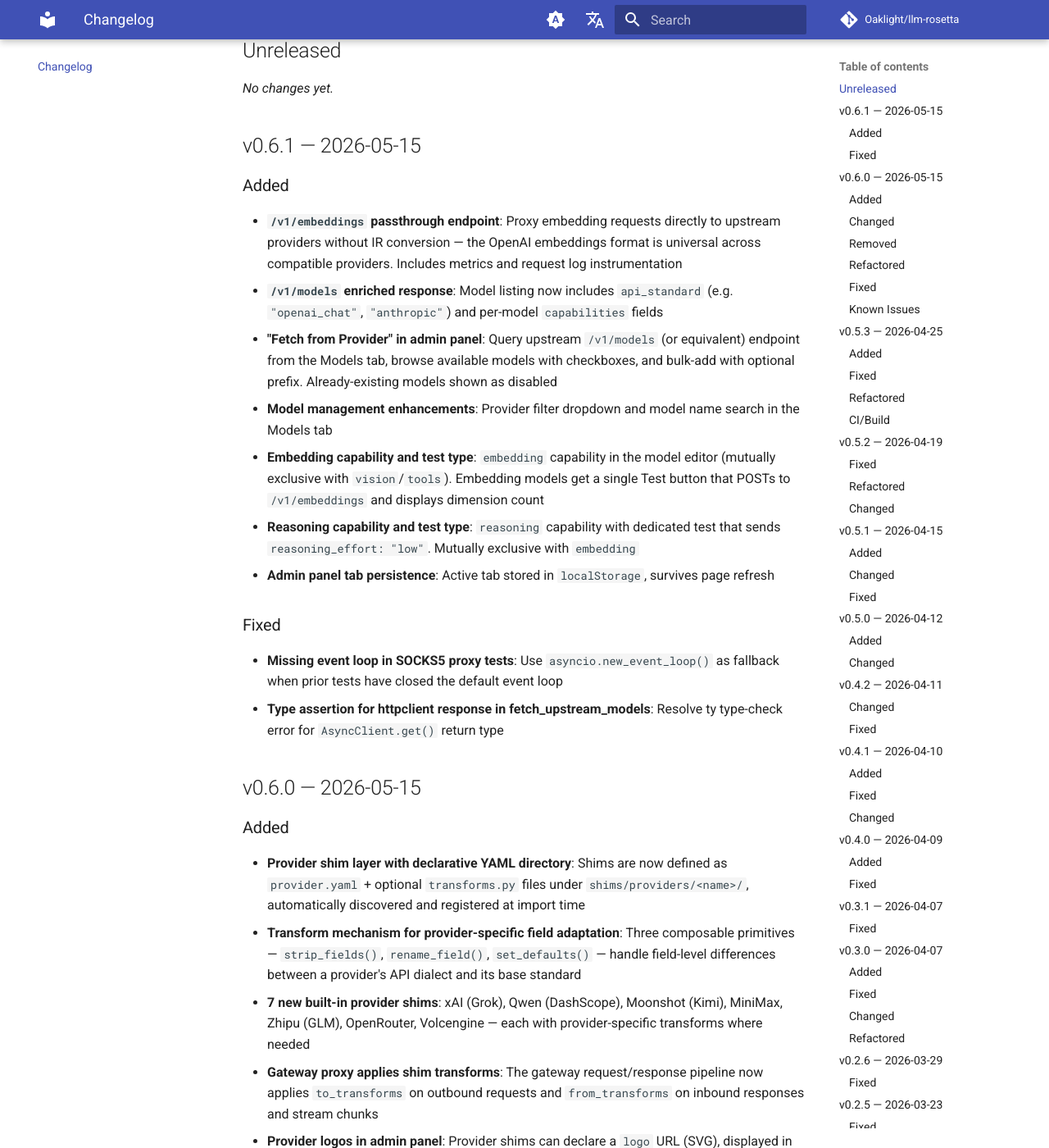
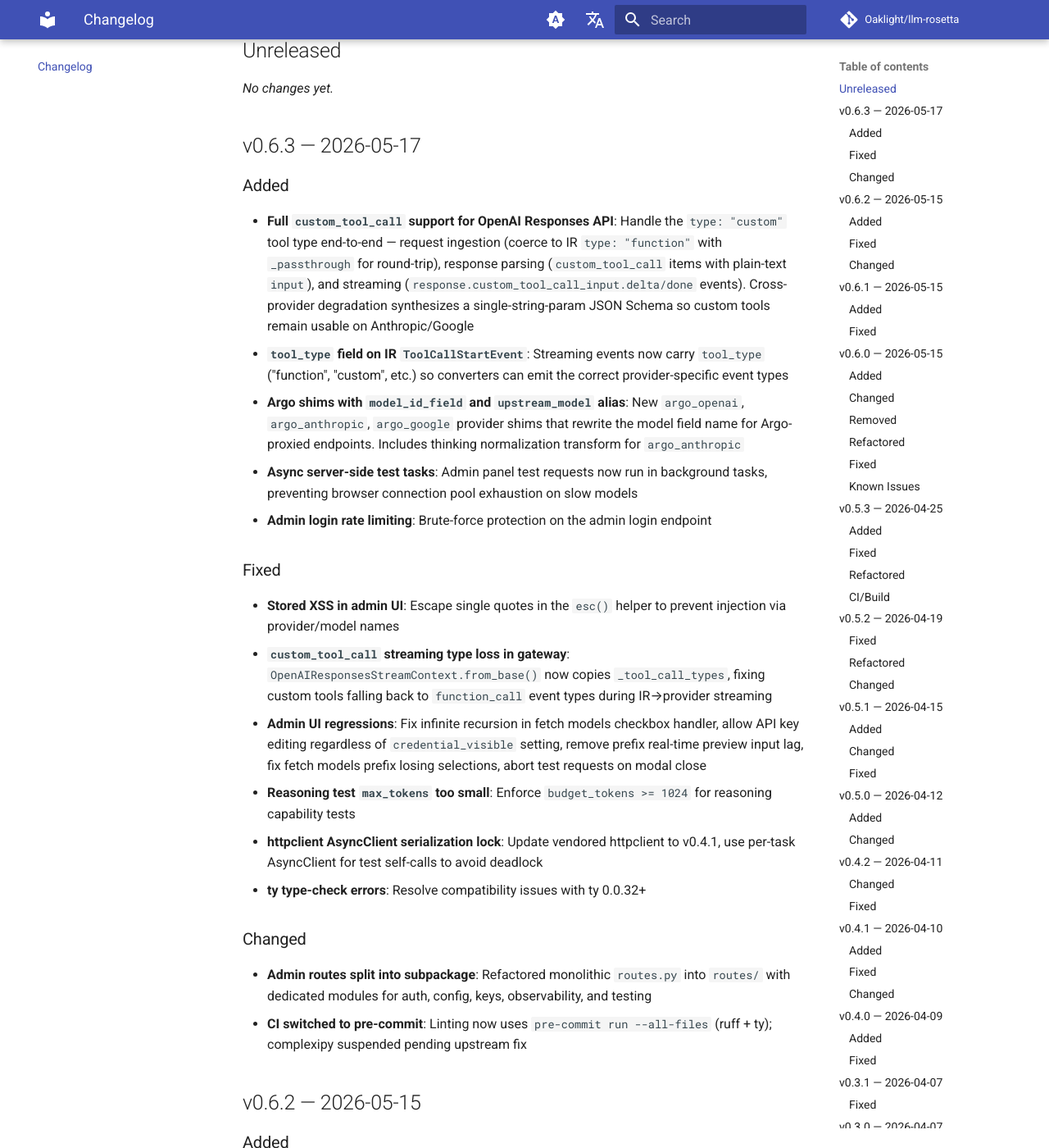
Before and after one commit to Oaklight/llm-rosetta, an MkDocs documentation site: the page built from docs/changelog.md, in a window 1280 px wide and 1400 px high, scrolled down 275 px. Shown: the whole window at 82% size. Built offline with MkDocs 1.6.1 and Material for MkDocs 9.7.7, drawn with Linux system fonts in a browser that asks for light colours; comment, search, counter and statistics services are not loaded; some of the changed text lies outside the part shown.

Commit message:
docs: add v0.6.2 and v0.6.3 changelog entries

```diff
--- a/docs/changelog.md
+++ b/docs/changelog.md
@@ -9,6 +9,47 @@ All notable changes to LLM-Rosetta are documented here. This project follows [Ke
 ## Unreleased
 
 *No changes yet.*
+
+## v0.6.3 — 2026-05-17
+
+### Added
+
+- **Full `custom_tool_call` support for OpenAI Responses API**: Handle the `type: "custom"` tool type end-to-end — request ingestion (coerce to IR `type: "function"` with `_passthrough` for round-trip), response parsing (`custom_tool_call` items with plain-text `input`), and streaming (`response.custom_tool_call_input.delta/done` events). Cross-provider degradation synthesizes a single-string-param JSON Schema so custom tools remain usable on Anthropic/Google
+- **`tool_type` field on IR `ToolCallStartEvent`**: Streaming events now carry `tool_type` ("function", "custom", etc.) so converters can emit the correct provider-specific event types
+- **Argo shims with `model_id_field` and `upstream_model` alias**: New `argo_openai`, `argo_anthropic`, `argo_google` provider shims that rewrite the model field name for Argo-proxied endpoints. Includes thinking normalization transform for `argo_anthropic`
+- **Async server-side test tasks**: Admin panel test requests now run in background tasks, preventing browser connection pool exhaustion on slow models
+- **Admin login rate limiting**: Brute-force protection on the admin login endpoint
+
+### Fixed
+
+- **Stored XSS in admin UI**: Escape single quotes in the `esc()` helper to prevent injection via provider/model names
+- **`custom_tool_call` streaming type loss in gateway**: `OpenAIResponsesStreamContext.from_base()` now copies `_tool_call_types`, fixing custom tools falling back to `function_call` event types during IR→provider streaming
+- **Admin UI regressions**: Fix infinite recursion in fetch models checkbox handler, allow API key editing regardless of `credential_visible` setting, remove prefix real-time preview input lag, fix fetch models prefix losing selections, abort test requests on modal close
+- **Reasoning test `max_tokens` too small**: Enforce `budget_tokens >= 1024` for reasoning capability tests
+- **httpclient AsyncClient serialization lock**: Update vendored httpclient to v0.4.1, use per-task AsyncClient for test self-calls to avoid deadlock
+- **ty type-check errors**: Resolve compatibility issues with ty 0.0.32+
+
+### Changed
+
+- **Admin routes split into subpackage**: Refactored monolithic `routes.py` into `routes/` with dedicated modules for auth, config, keys, observability, and testing
+- **CI switched to pre-commit**: Linting now uses `pre-commit run --all-files` (ruff + ty); complexipy suspended pending upstream fix
+
+## v0.6.2 — 2026-05-15
+
+### Added
+
+- **Admin password protection**: `server.admin_password` in config enables a login overlay for the admin panel, using HMAC-based session tokens
+- **Credential visibility control**: `server.credential_visible: false` hides API key viewing/copying across the admin UI
+- **Provider cascade delete**: Deleting a provider now shows affected models and cascade-deletes them
+
+### Fixed
+
+- **Base URL overwrite**: Switching provider type no longer overwrites user-entered base URLs
+- **Request log collapse**: Expanded error detail rows persist across auto-refresh
+
+### Changed
+
+- **Zero-dependency on Python ≥3.11**: Replaced PyYAML with vendored zerodep yaml module
 
 ## v0.6.1 — 2026-05-15
 
```
